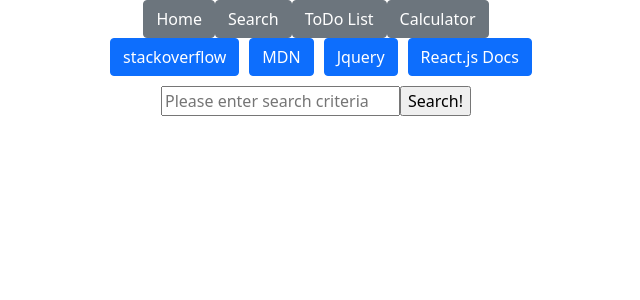
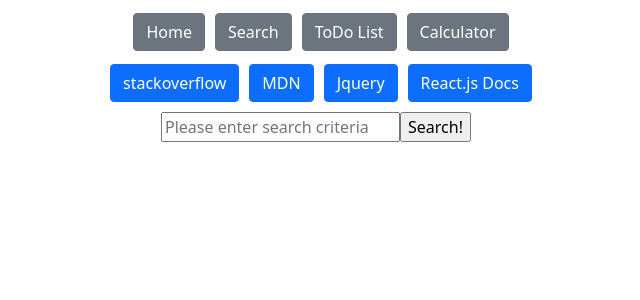
Before and after one commit to JacobWencloff/TasQues, a React (Create React App) app: page /search in a window 1280 px wide. Shown: the top 300 px of the page, without its empty margins (324-964 px from the left). Built offline with nearby package versions, Linux system fonts and the light colour scheme.

Commit message:
styled Nav buttons

```diff
--- a/src/App.css
+++ b/src/App.css
@@ -1,5 +1,6 @@
 .App {
   text-align: center;
+  margin: 1vw;
 }
 
 .App-logo {
@@ -42,3 +43,9 @@
 .form{
   margin-top: 10px;
 }
+.nav-main{
+  margin-bottom: 10px;
+}
+link{
+  margin-right: 10px;
+}
--- a/src/App.js
+++ b/src/App.js
@@ -12,11 +12,11 @@
 function App() {
   return (
     <div className="App">
-      <nav>
-        <Link to=""><Button>Home</Button></Link>
-        <Link to='/search'><Button>Search</Button></Link>
-        <Link to='/todoList'><Button>ToDo List</Button></Link>
-        <Link to='/calculator'><Button>Calculator</Button></Link>
+      <nav className='nav-main'>
+        <Link to=""><Button className="spacer" >Home</Button></Link>
+        <Link to='/search'><Button className="spacer" >Search</Button></Link>
+        <Link to='/todoList'><Button className="spacer" >ToDo List</Button></Link>
+        <Link to='/calculator'><Button className="spacer" >Calculator</Button></Link>
       </nav>
       <main>
         <Routes>
```
Also changed, not shown: src/Components/ToDoList.js (+0 -12 lines).
